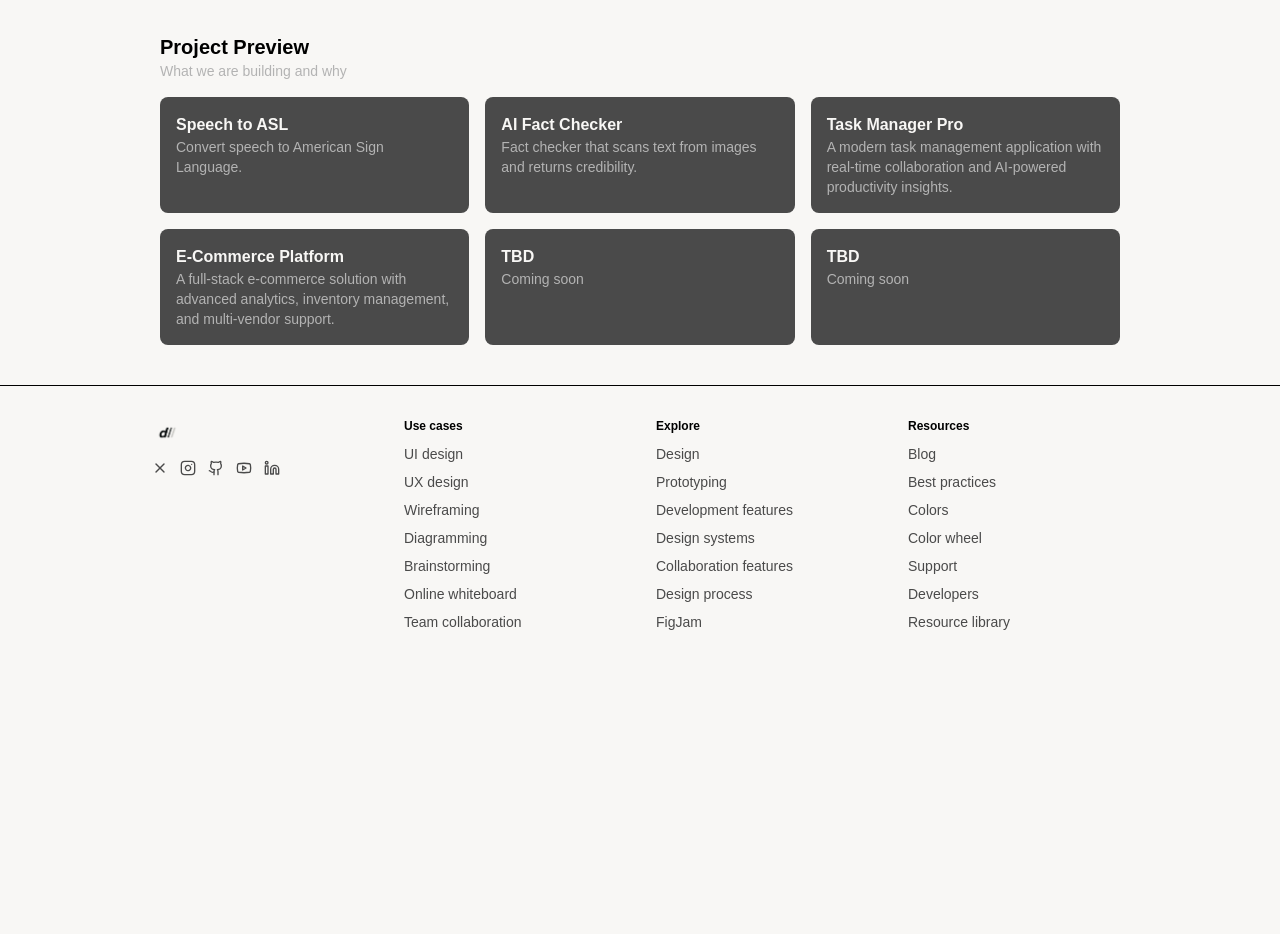
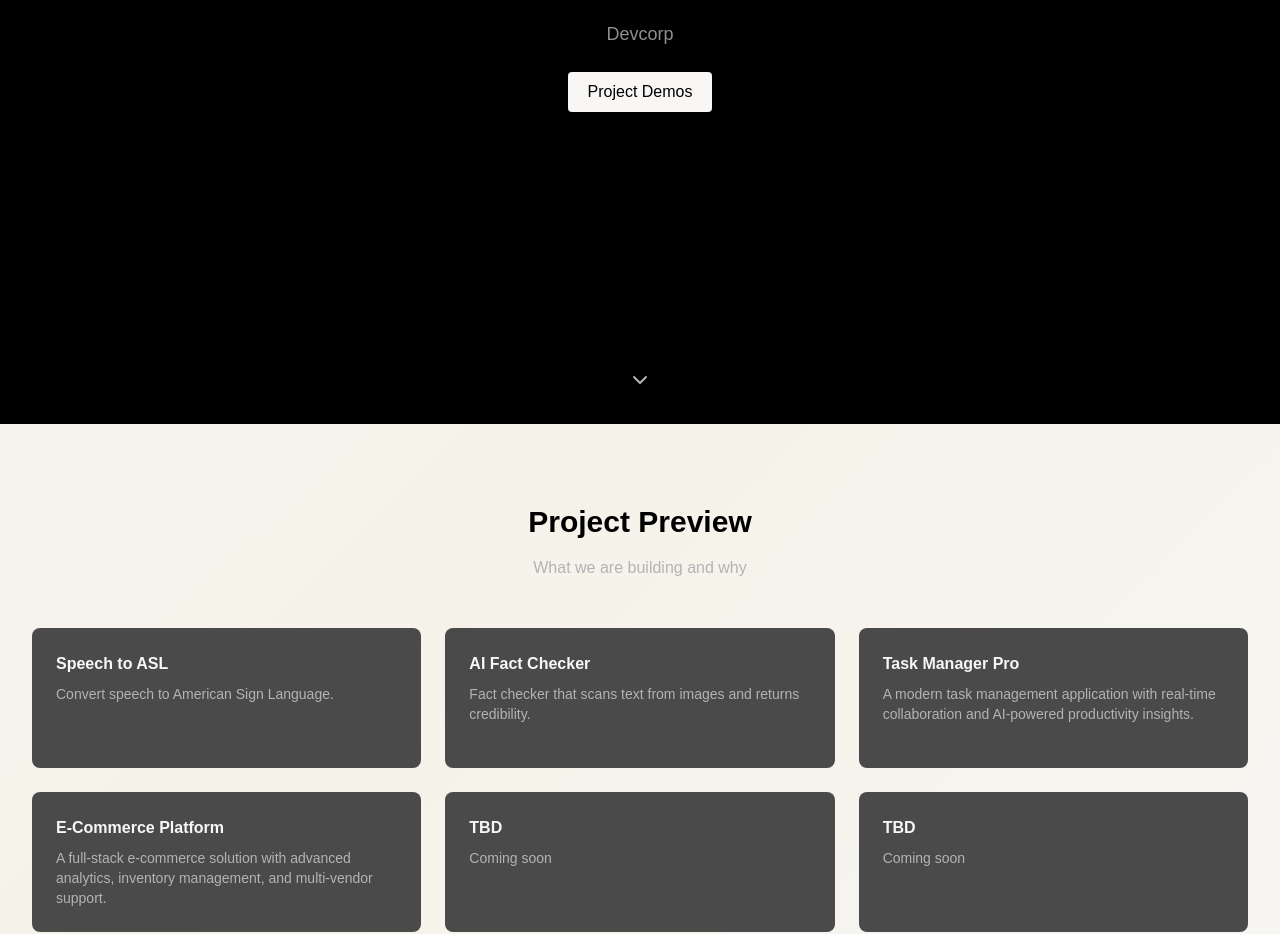
Before and after one commit to mahadevmohan/devcorpwebsite, a Next.js app: page / in a window 1280 px wide. Shown: the part 445-1379 px from the top of the page. Before the commit the page ends 1111 px from the top, so only its background shows below. Built offline with nearby package versions, Linux system fonts and the light colour scheme.

Commit message:
feat: add full-screen hero with animations, gradient background, and Picasso-style project grid

```diff
--- a/package.json
+++ b/package.json
@@ -12,6 +12,7 @@
     "@mdx-js/react": "^3.1.1",
     "@next/mdx": "^15.5.3",
     "@vercel/analytics": "^1.5.0",
+    "framer-motion": "^12.23.19",
     "gray-matter": "^4.0.3",
     "lucide-react": "^0.544.0",
     "next": "15.5.3",
--- /dev/null
+++ b/src/app/HomeClient.tsx
@@ -0,0 +1,145 @@
+"use client";
+
+import Link from "next/link";
+import { motion } from "framer-motion";
+import { ChevronDown } from "lucide-react";
+
+type Project = {
+  slug: string;
+  title: string;
+  summary: string;
+  status: "planned" | "building" | "shipped";
+  progress: number;
+  tags: string[];
+  techStack: string[];
+  demoUrl?: string;
+  repoUrl?: string;
+  thumbnail?: string;
+  publishedAt?: string;
+  updatedAt?: string;
+  body: string;
+};
+
+interface HomeClientProps {
+  projects: Project[];
+}
+
+export default function HomeClient({ projects }: HomeClientProps) {
+  const scrollToProjects = () => {
+    document.getElementById('projects')?.scrollIntoView({ behavior: 'smooth' });
+  };
+
+  return (
+    <>
+      {/* HERO */}
+      <section className="relative h-screen flex items-center justify-center bg-black text-white overflow-hidden">
+        <motion.div
+          className="max-w-5xl mx-auto px-8 text-center space-y-6"
+          initial={{ opacity: 0, y: 30 }}
+          animate={{ opacity: 1, y: 0 }}
+          transition={{ duration: 0.8, ease: "easeOut" }}
+        >
+          <motion.h1
+            className="text-5xl md:text-6xl font-bold tracking-tight"
+            initial={{ opacity: 0, y: 20 }}
+            animate={{ opacity: 1, y: 0 }}
+            transition={{ duration: 0.8, delay: 0.2 }}
+          >
+            Code. Create. Conquer.
+          </motion.h1>
+          <motion.p
+            className="text-lg text-muted/80"
+            initial={{ opacity: 0, y: 20 }}
+            animate={{ opacity: 1, y: 0 }}
+            transition={{ duration: 0.8, delay: 0.4 }}
+          >
+            Devcorp
+          </motion.p>
+          <motion.div
+            initial={{ opacity: 0, y: 20 }}
+            animate={{ opacity: 1, y: 0 }}
+            transition={{ duration: 0.8, delay: 0.6 }}
+          >
+            <Link
+              href="/projects"
+              className="inline-block px-5 py-2 rounded bg-seasalt text-black shadow-sm hover:opacity-90 transition-opacity"
+            >
+              Project Demos
+            </Link>
+          </motion.div>
+        </motion.div>
+
+        {/* Scroll Cue */}
+        <motion.button
+          onClick={scrollToProjects}
+          className="absolute bottom-8 left-1/2 transform -translate-x-1/2 text-white/70 hover:text-white transition-colors"
+          initial={{ opacity: 0, y: 20 }}
+          animate={{ opacity: 1, y: 0 }}
+          transition={{ duration: 0.8, delay: 1 }}
+          whileHover={{ y: -2 }}
+        >
+          <ChevronDown size={24} />
+        </motion.button>
+      </section>
+
+      {/* PROJECT PREVIEW */}
+      <section id="projects" className="py-20">
+        <div className="max-w-7xl mx-auto px-8 space-y-12">
+          <motion.div
+            initial={{ opacity: 0, y: 20 }}
+            whileInView={{ opacity: 1, y: 0 }}
+            transition={{ duration: 0.6 }}
+            viewport={{ once: true }}
+          >
+            <h2 className="text-3xl font-bold text-center mb-4">Project Preview</h2>
+            <p className="text-center text-muted">What we are building and why</p>
+          </motion.div>
+
+          <div className="grid grid-cols-1 md:grid-cols-2 lg:grid-cols-3 gap-6 auto-rows-fr">
+            {projects.slice(0, 6).map((p, index) => (
+              <motion.div
+                key={p.slug}
+                className="bg-davy-gray text-seasalt rounded-lg p-6 hover:shadow-lg transition-shadow"
+                initial={{ opacity: 0, scale: 0.9 }}
+                whileInView={{ opacity: 1, scale: 1 }}
+                transition={{
+                  duration: 0.5,
+                  delay: index * 0.1,
+                  ease: "easeOut"
+                }}
+                viewport={{ once: true }}
+                whileHover={{ scale: 1.02 }}
+              >
+                <h3 className="font-semibold text-seasalt mb-2">
+                  <Link href={`/projects/${p.slug}`} className="hover:underline">
+                    {p.title}
+                  </Link>
+                </h3>
+                <p className="text-sm text-silver">{p.summary}</p>
+              </motion.div>
+            ))}
+            {/* Fillers to keep the grid feel if few projects exist */}
+            {projects.length < 6 && Array.from({ length: 6 - projects.length }).map((_, i) => (
+              <motion.div
+                key={`placeholder-${i}`}
+                className="bg-davy-gray text-seasalt rounded-lg p-6 hover:shadow-lg transition-shadow"
+                initial={{ opacity: 0, scale: 0.9 }}
+                whileInView={{ opacity: 1, scale: 1 }}
+                transition={{
+                  duration: 0.5,
+                  delay: (projects.length + i) * 0.1,
+                  ease: "easeOut"
+                }}
+                viewport={{ once: true }}
+                whileHover={{ scale: 1.02 }}
+              >
+                <h3 className="font-semibold text-seasalt mb-2">TBD</h3>
+                <p className="text-sm text-silver">Coming soon</p>
+              </motion.div>
+            ))}
+          </div>
+        </div>
+      </section>
+    </>
+  );
+}
--- a/src/app/globals.css
+++ b/src/app/globals.css
@@ -48,7 +48,12 @@
 }
 
 body {
-  background: var(--background);
+  background: linear-gradient(135deg, var(--seasalt) 0%, var(--alabaster) 50%, var(--seasalt) 100%);
   color: var(--foreground);
   font-family: Arial, Helvetica, sans-serif;
+  min-height: 100vh;
 }
+
+html {
+  scroll-behavior: smooth;
+}
--- a/src/app/page.tsx
+++ b/src/app/page.tsx
@@ -1,52 +1,8 @@
-import Link from "next/link";
 import { getAllProjects } from "@/lib/content";
+import HomeClient from "./HomeClient";
 
 export default async function Home() {
   const projects = await getAllProjects();
-  return (
-    <>
-      {/* HERO */}
-      <section className="bg-black text-white">
-        <div className="max-w-5xl mx-auto px-8 py-24 text-center space-y-6">
-          <h1 className="text-5xl md:text-6xl font-bold tracking-tight">Code. Create. Conquer.</h1>
-          <p className="text-lg text-muted/80">Devcorp</p>
-          <div>
-            <Link
-              href="/projects"
-              className="inline-block px-5 py-2 rounded bg-seasalt text-black shadow-sm hover:opacity-90"
-            >
-              Project Demos
-            </Link>
-          </div>
-        </div>
-      </section>
 
-      {/* PROJECT PREVIEW */}
-      <section className="bg-seasalt border-t border-border">
-        <div className="max-w-5xl mx-auto px-8 py-10 space-y-4">
-          <div>
-            <h2 className="text-xl font-semibold">Project Preview</h2>
-            <p className="text-sm text-muted">What we are building and why</p>
-          </div>
-          <div className="grid grid-cols-1 sm:grid-cols-2 lg:grid-cols-3 gap-4">
-            {projects.slice(0, 6).map((p) => (
-              <div key={p.slug} className="bg-davy-gray text-seasalt rounded-lg p-4">
-                <h3 className="font-semibold text-seasalt">
-                  <Link href={`/projects/${p.slug}`}>{p.title}</Link>
-                </h3>
-                <p className="text-sm text-silver">{p.summary}</p>
-              </div>
-            ))}
-            {/* Fillers to keep the grid feel if few projects exist */}
-            {projects.length < 6 && Array.from({ length: 6 - projects.length }).map((_, i) => (
-              <div key={`placeholder-${i}`} className="bg-davy-gray text-seasalt rounded-lg p-4">
-                <h3 className="font-semibold text-seasalt">TBD</h3>
-                <p className="text-sm text-silver">Coming soon</p>
-              </div>
-            ))}
-          </div>
-        </div>
-      </section>
-    </>
-  );
+  return <HomeClient projects={projects} />;
 }
```
Also changed, not shown: 1 other file (tests, documents, lock files or other folders).
